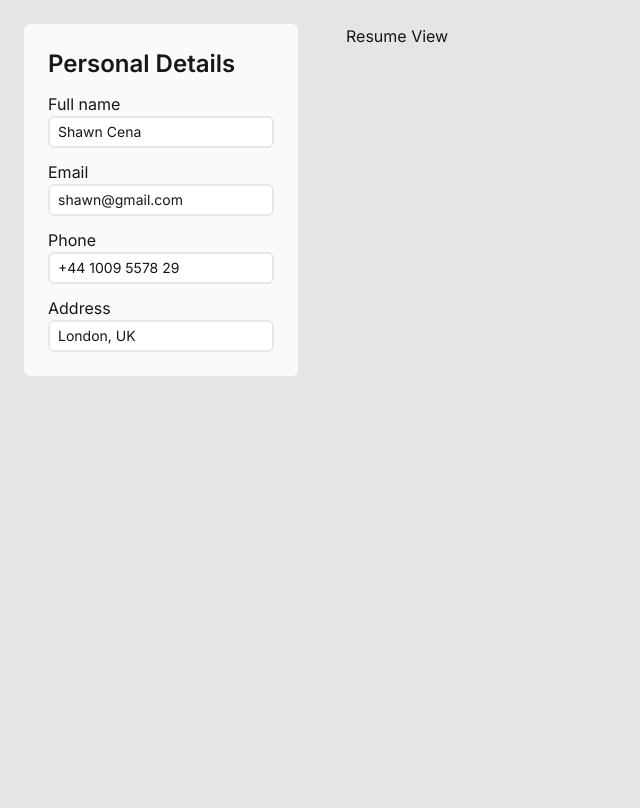
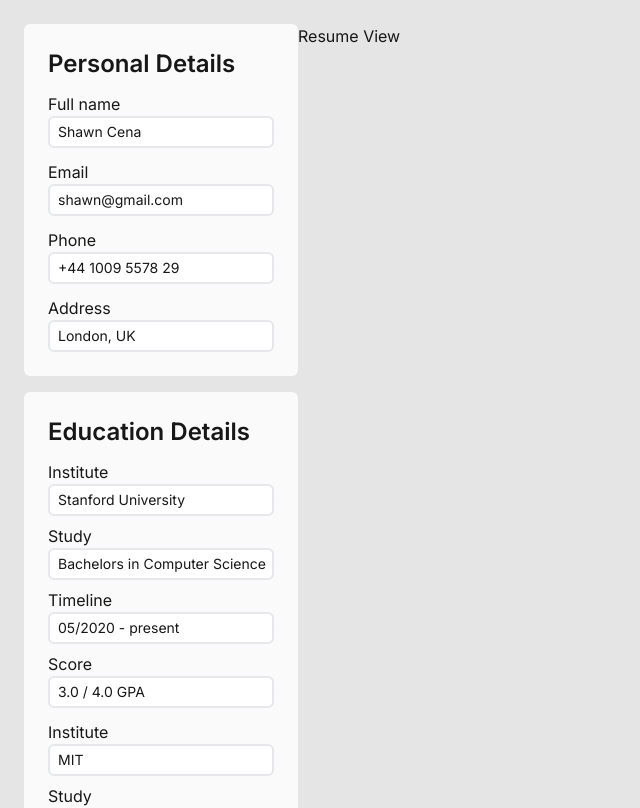
Before and after one commit to shonebinu/resume-builder, a React (Vite) app: page / in a window 1280 px wide. Shown: the top 808 px of the page, without its empty margins (0-640 px from the left). Built offline with nearby package versions, Linux system fonts and the light colour scheme.

Commit message:
feat: implement partial education edit component

```diff
--- a/src/App.jsx
+++ b/src/App.jsx
@@ -1,12 +1,54 @@
-import ResumeEditor from "./components/ResumeEditor";
+import { useState } from "react";
+import ProfileEditor from "./components/ProfileEditor";
+import EducationEditor from "./components/EducationEditor";
 import ResumeView from "./components/ResumeView";
 
+const DEFAULT_PROFILE_DATA = {
+  name: "Shawn Cena",
+  email: "shawn@gmail.com",
+  phone: "+44 1009 5578 29",
+  address: "London, UK",
+};
+
+const DEFAULT_EDUCATION_DATA = [
+  {
+    id: crypto.randomUUID(),
+    institute: "Stanford University",
+    study: "Bachelors in Computer Science",
+    timeline: "05/2020 - present",
+    score: "3.0 / 4.0 GPA",
+  },
+  {
+    id: crypto.randomUUID(),
+    institute: "MIT",
+    study: "Bachelors in Mathematics",
+    timeline: "03/2017 - 04/2020",
+    score: "3.6 / 4.0 GPA",
+  },
+];
+
 function App() {
+  const [personalDetails, setPersonalDetails] = useState(DEFAULT_PROFILE_DATA);
+  const [educationDetails, setEducationDetails] = useState(
+    DEFAULT_EDUCATION_DATA
+  );
+
   return (
-    <div className="flex gap-12">
-      <ResumeEditor />
-      <ResumeView />
-    </div>
+    <main className="flex">
+      <section className="flex flex-col gap-4">
+        <ProfileEditor
+          personalDetails={personalDetails}
+          setPersonalDetails={setPersonalDetails}
+        />
+        <EducationEditor
+          educationDetails={educationDetails}
+          setEducationDetails={setEducationDetails}
+        />
+      </section>
+      <section>
+        <ResumeView />
+      </section>
+    </main>
   );
 }
 
--- /dev/null
+++ b/src/components/EditorCard.jsx
@@ -0,0 +1,10 @@
+function EditorCard({ title, children }) {
+  return (
+    <div className="flex flex-col p-6 rounded-md gap-3 bg-neutral-50">
+      <h2 className="text-2xl font-semibold">{title}</h2>
+      {children}
+    </div>
+  );
+}
+
+export default EditorCard;
--- /dev/null
+++ b/src/components/EditorInputField.jsx
@@ -0,0 +1,15 @@
+function EditorInputField({ label, type, value, onChange }) {
+  return (
+    <label className="flex flex-col">
+      <p>{label}</p>
+      <input
+        type={type}
+        className="rounded-md border-2 text-sm p-1 pl-2"
+        value={value}
+        onChange={onChange}
+      />
+    </label>
+  );
+}
+
+export default EditorInputField;
--- a/src/components/EducationEditor.jsx
+++ b/src/components/EducationEditor.jsx
@@ -0,0 +1,38 @@
+import EditorCard from "./EditorCard";
+import EditorInputField from "./EditorInputField";
+
+function EducationEditor({ educationDetails, setEducationDetails }) {
+  const fields = [
+    { label: "Institute", type: "text", key: "institute" },
+    { label: "Study", type: "text", key: "study" },
+    { label: "Timeline", type: "text", key: "timeline" },
+    { label: "Score", type: "text", key: "score" },
+  ];
+
+  const handleChange = (id, key, value) => {
+    const updatedEducationDetails = educationDetails.map((education) =>
+      education.id === id ? { ...education, [key]: value } : { ...education }
+    );
+    setEducationDetails(updatedEducationDetails);
+  };
+
+  return (
+    <EditorCard title="Education Details">
+      {educationDetails.map((education) => (
+        <div key={education.id} className="flex flex-col gap-2">
+          {fields.map(({ label, type, key }) => (
+            <EditorInputField
+              key={`${education.id}-${key}`}
+              label={label}
+              type={type}
+              value={education[key]}
+              onChange={(e) => handleChange(education.id, key, e.target.value)}
+            />
+          ))}
+        </div>
+      ))}
+    </EditorCard>
+  );
+}
+
+export default EducationEditor;
--- a/src/components/PersonalEditor.jsx
+++ /dev/null
@@ -1,50 +0,0 @@
-import { useState } from "react";
-
-function InputField({ label, type, value, onChange }) {
-  return (
-    <label className="flex flex-col">
-      <p>{label}</p>
-      <input
-        type={type}
-        className="rounded-md border-2 text-sm p-1 pl-2"
-        value={value}
-        onChange={(e) => onChange(e.target.value)}
-      />
-    </label>
-  );
-}
-
-function PersonalEditor() {
-  const [personalDetails, setPersonalDetails] = useState({
-    name: "Shawn Cena",
-    email: "shawn@gmail.com",
-    phone: "+44 1009 5578 29",
-    address: "London, UK",
-  });
-
-  const fields = [
-    { label: "Full name", type: "text", key: "name" },
-    { label: "Email", type: "email", key: "email" },
-    { label: "Phone", type: "tel", key: "phone" },
-    { label: "Address", type: "text", key: "address" },
-  ];
-
-  return (
-    <div className="flex flex-col p-6 rounded-md gap-3 bg-neutral-50">
-      <h2 className="text-2xl font-semibold">Personal Details</h2>
-      {fields.map(({ label, type, key }) => (
-        <InputField
-          key={key}
-          label={label}
-          type={type}
-          value={personalDetails[key]}
-          onChange={(value) =>
-            setPersonalDetails({ ...personalDetails, [key]: value })
-          }
-        />
-      ))}
-    </div>
-  );
-}
-
-export default PersonalEditor;
--- /dev/null
+++ b/src/components/ProfileEditor.jsx
@@ -0,0 +1,29 @@
+import EditorCard from "./EditorCard";
+import EditorInputField from "./EditorInputField";
+
+function ProfileEditor({ personalDetails, setPersonalDetails }) {
+  const fields = [
+    { label: "Full name", type: "text", key: "name" },
+    { label: "Email", type: "email", key: "email" },
+    { label: "Phone", type: "tel", key: "phone" },
+    { label: "Address", type: "text", key: "address" },
+  ];
+
+  return (
+    <EditorCard title="Personal Details">
+      {fields.map(({ label, type, key }) => (
+        <EditorInputField
+          key={key}
+          label={label}
+          type={type}
+          value={personalDetails[key]}
+          onChange={(e) =>
+            setPersonalDetails({ ...personalDetails, [key]: e.target.value })
+          }
+        />
+      ))}
+    </EditorCard>
+  );
+}
+
+export default ProfileEditor;
--- a/src/components/ResumeEditor.jsx
+++ /dev/null
@@ -1,11 +0,0 @@
-import PersonalEditor from "./PersonalEditor";
-
-function ResumeEditor() {
-  return (
-    <div>
-      <PersonalEditor />
-    </div>
-  );
-}
-
-export default ResumeEditor;
```
